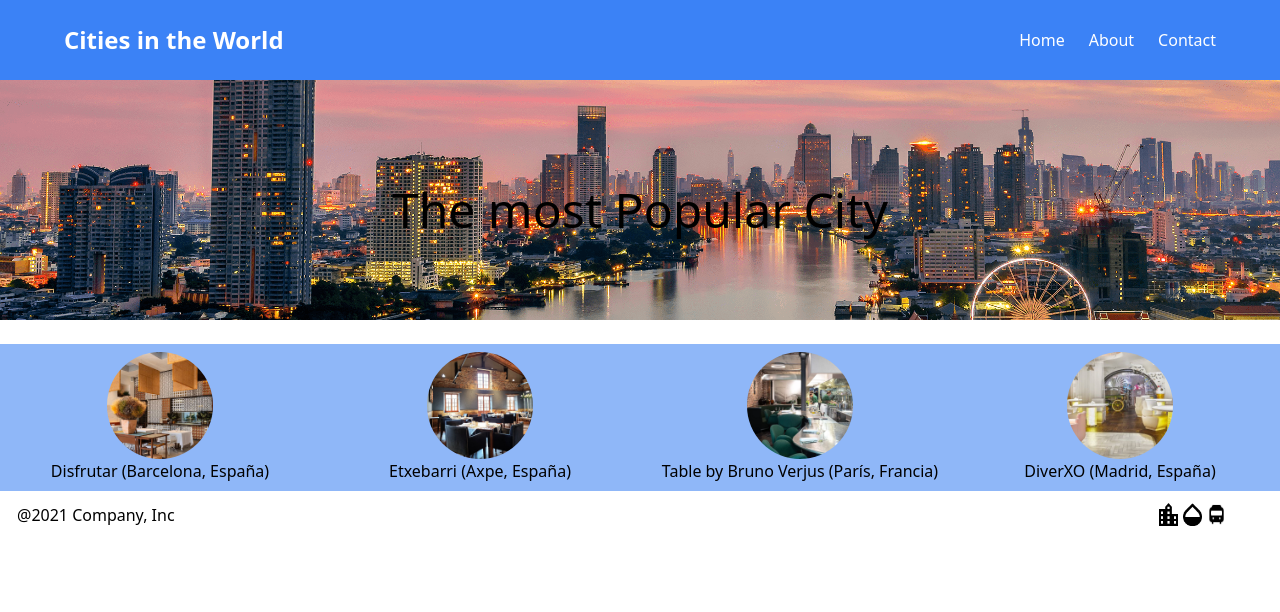
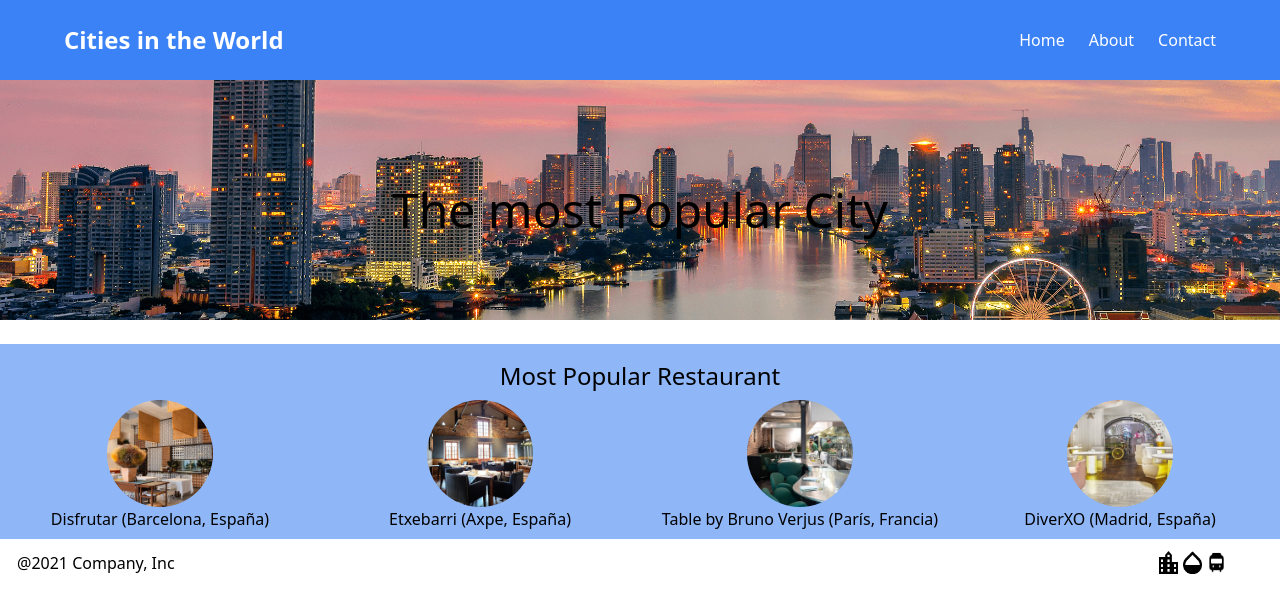
Before and after one commit to erikamc99/cities-in-the-world, a React (Vite) app: page / in a window 1280 px wide. Shown: the top 612 px of the page. Built offline with nearby package versions, Linux system fonts and the light colour scheme.

Commit message:
restaurants finish

```diff
--- a/src/components/Restaurants.jsx
+++ b/src/components/Restaurants.jsx
@@ -1,6 +1,10 @@
 function Restaurants() {
     return (
-        <div className="flex justify-around items-center space-x-4 bg-blue-100 mt-6 py-2">
+        <div className="flex flex-column  justify-around items-center space-x-4 bg-blue-100 mt-6 py-2">
+            <div className="flex flex-inline">
+                <h2 className="text-2xl py-2">Most Popular Restaurant</h2>
+            </div>
+            <div className="flex-inline">
             <div className="text-center">
                 <img src="../src/assets/img/restaurante-disfrutar.jpg" alt="" className="rounded-full w-1/3 mx-auto"/>
                 <p>Disfrutar (Barcelona, España)</p>
@@ -16,7 +20,8 @@ function Restaurants() {
             <div className="text-center">
                 <img src="../src/assets/img/restaurante-diverxo.jpg" alt=""  className="rounded-full w-1/3 mx-auto"/>
                 <p>DiverXO (Madrid, España)</p>
-                </div>
+            </div>
+            </div>
         </div>
     )
 }
--- a/src/output.css
+++ b/src/output.css
@@ -631,6 +631,15 @@ video {
   display: flex;
 }
 
+.flex-column {
+  flex-direction: column;
+}
+
+.flex-inline {
+  display: inline-flex;
+  flex-direction: row;
+}
+
 .grid {
   display: grid;
 }
```
